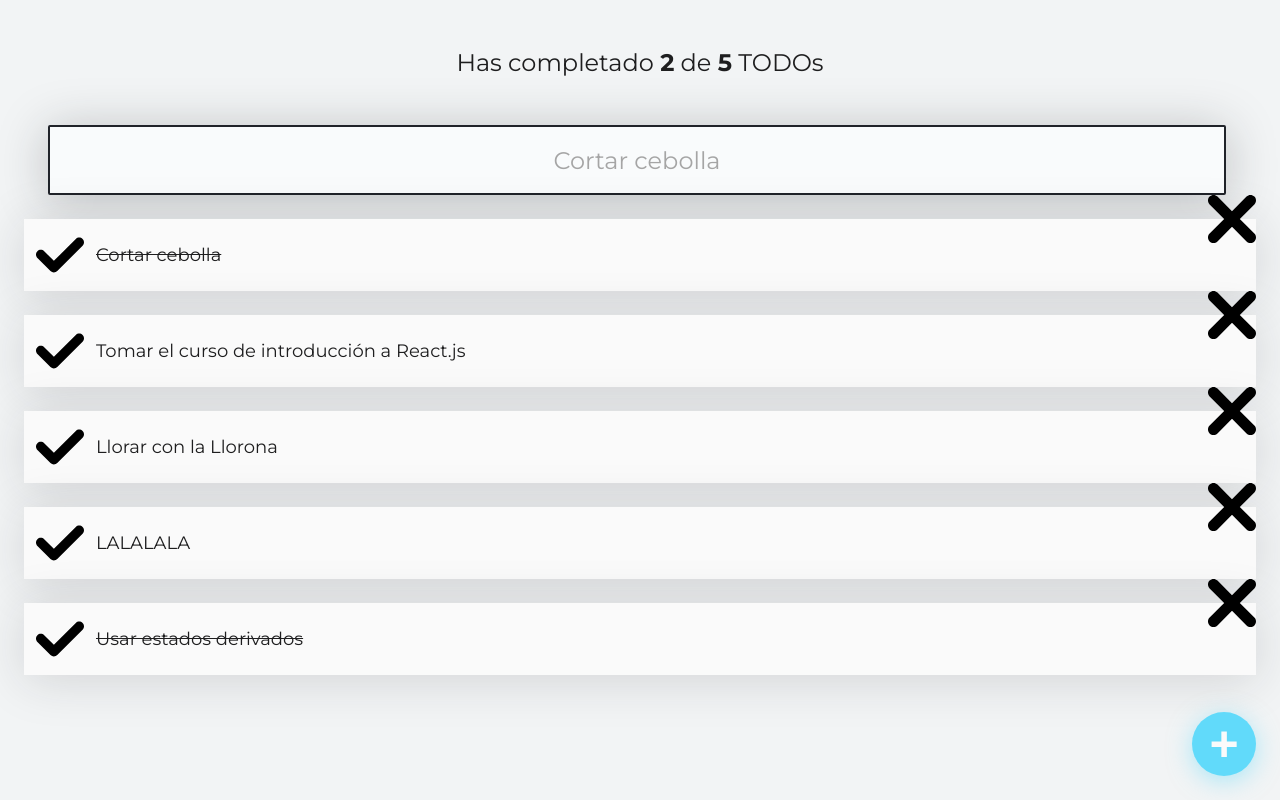
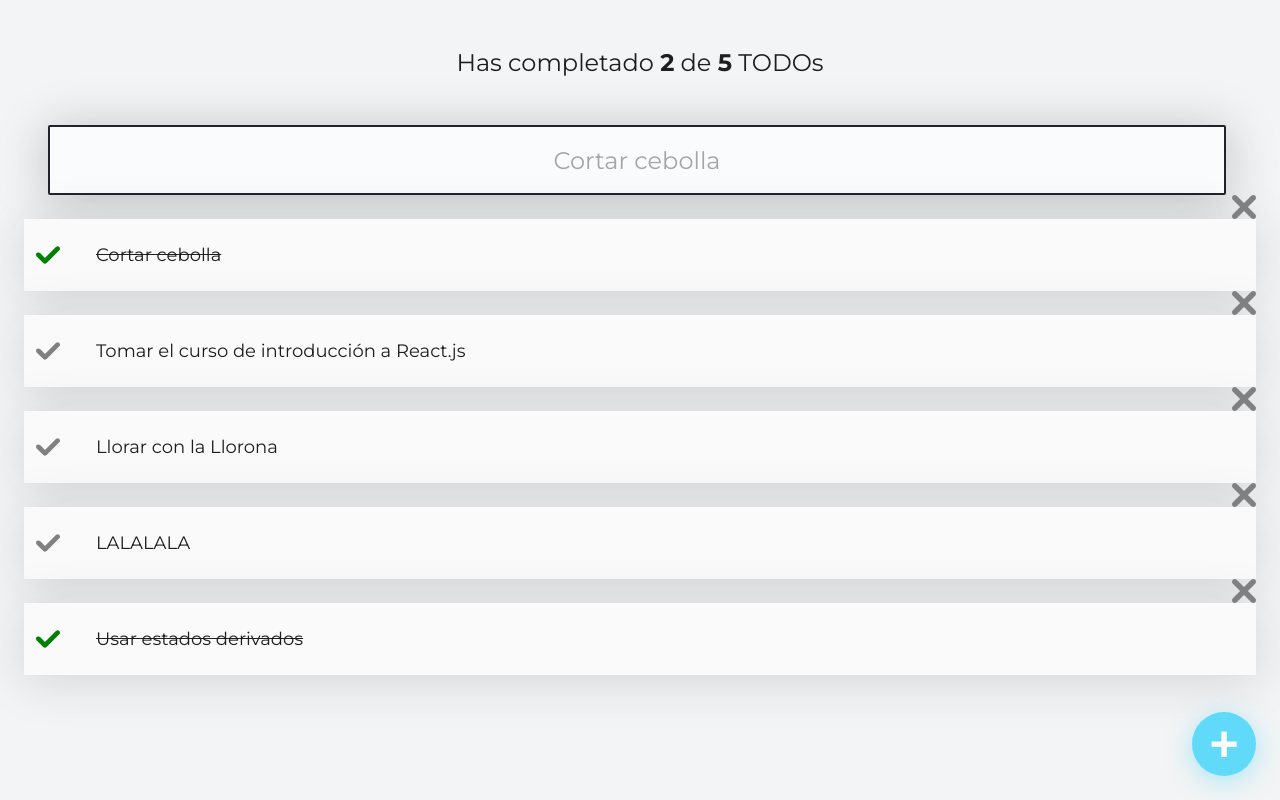
Before and after one commit to KleberL/TODOMachine, a React (Create React App) app: page / in a window 1280 px wide. Built offline with nearby package versions, Linux system fonts and the light colour scheme.

Commit message:
Iconos con colores dinámicos

```diff
--- a/src/CompleteIcon.js
+++ b/src/CompleteIcon.js
@@ -1,11 +1,12 @@
 import React from "react";
 import { TodoIcon } from './TodoIcon'
 
-function CompleteIcon(){
+function CompleteIcon({completed, onComplete}){
     return (
         <TodoIcon
             type="check"
-            color="gray"
+            color={ completed ? 'green' : 'gray'}
+            onClick={ onComplete }
         />
     )
 }
--- a/src/DeleteIcon.js
+++ b/src/DeleteIcon.js
@@ -1,11 +1,12 @@
 import React from "react";
 import { TodoIcon } from './TodoIcon'
 
-function DeleteIcon(){
+function DeleteIcon({onDelete}){
     return (
         <TodoIcon
             type="delete"
-            color="red "
+            color="gray"
+            onClick={onDelete}
         />
     );
 }
--- /dev/null
+++ b/src/TodoIcon.css
@@ -0,0 +1,41 @@
+.Icon-container {
+    cursor: pointer;
+    display: flex;
+    justify-content: center;
+    align-items: center;
+    height: 48px;
+    width: 48px;
+    font-size: 24px;
+    font-weight: bold;
+    /* background-color: #CCC; */
+  }
+
+  .Icon-container-check {
+    position: absolute;
+    left: 12px;
+  }
+  .Icon-container-check--active {
+    color: #4caf50;
+  }
+
+  .Icon-container-delete {
+    position: absolute;
+    top: -24px;
+    right: 0;
+  }
+  .Icon-container-delete:hover {
+    color: red;
+  }
+
+  .Icon-svg {
+    width: 24px;
+    height: 24px;
+  }
+
+  .Icon-container-check:hover .Icon-svg {
+    fill: green;
+  }
+
+  .Icon-container-delete:hover .Icon-svg {
+    fill: red;
+  }
--- a/src/TodoIcon.js
+++ b/src/TodoIcon.js
@@ -1,17 +1,19 @@
 import { ReactComponent as CheckSVG } from "./check.svg";
 import { ReactComponent as DeleteSVG } from "./delete.svg";
+import './TodoIcon.css';
 
 const  iconType = {
-    "check": <CheckSVG/>,
-    "delete": <DeleteSVG/>
+    "check": (color) => <CheckSVG className="Icon-svg" fill={color}/>,
+    "delete": (color) => <DeleteSVG className="Icon-svg" fill={color}/>
 }
 
-function TodoIcon({type}) {
+function TodoIcon({type, color, onClick}) {
     return(
         <span
-            className={`Icon Icon-svg Icon-${type}`}
+            className={`Icon-container Icon-svg Icon-container-${type}`}
+            onClick={onClick}
         >
-            {iconType[type]}
+            {iconType[type](color)}
         </span>
     )
 }
--- a/src/TodoItem.css
+++ b/src/TodoItem.css
@@ -18,32 +18,3 @@
   .TodoItem-p--complete {
     text-decoration: line-through;
   }
-
-  .Icon {
-    cursor: pointer;
-    display: flex;
-    justify-content: center;
-    align-items: center;
-    height: 48px;
-    width: 48px;
-    font-size: 24px;
-    font-weight: bold;
-    /* background-color: #CCC; */
-  }
-
-  .Icon-check {
-    position: absolute;
-    left: 12px;
-  }
-  .Icon-check--active {
-    color: #4caf50;
-  }
-
-  .Icon-delete {
-    position: absolute;
-    top: -24px;
-    right: 0;
-  }
-  .Icon-delete:hover {
-    color: red;
-  }
--- a/src/TodoItem.js
+++ b/src/TodoItem.js
@@ -5,23 +5,18 @@ import './TodoItem.css';
 function TodoItem(props){
     return(
       <li className='TodoItem'>
-        <CompleteIcon/>
-        {/* <span
-          className={`Icon Icon-check ${props.completed && 'Icon-check--active'}`}
-          onClick={props.onComplete}
-        >
-          V
-        </span> */}
+        <CompleteIcon
+          completed={props.completed}
+          onComplete={props.onComplete}
+        />
+
         <p className={`TodoItem-p ${props.completed && 'TodoItem-p--complete'}`}>
           {props.text}
         </p>
-        <DeleteIcon />
-        {/* <span
-          className='Icon Icon-delete'
-          onClick={props.onDelete}
-        >
-          X
-        </span> */}
+
+        <DeleteIcon
+          onDelete={props.onDelete}
+        />
       </li>
     );
   };
```
